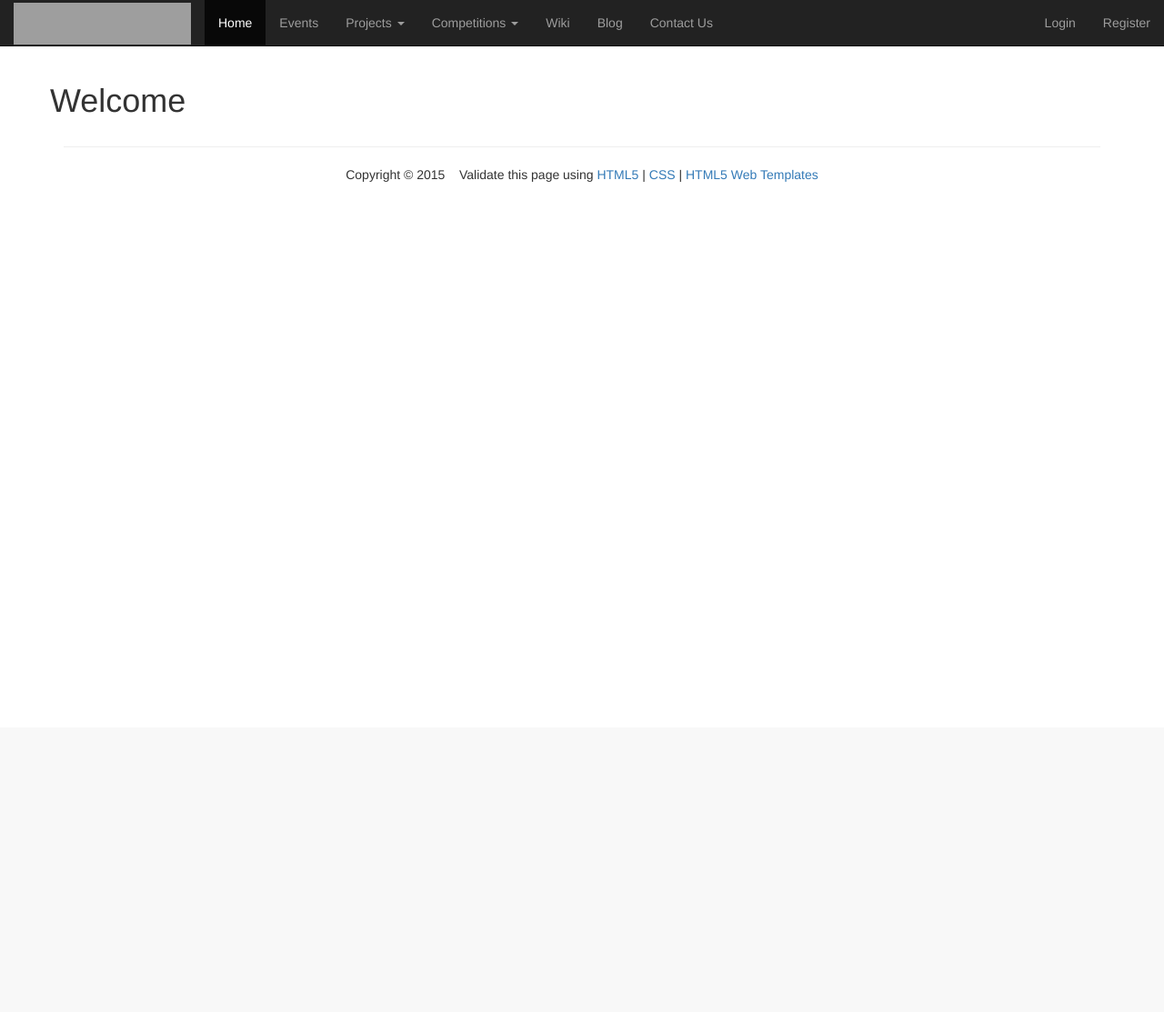
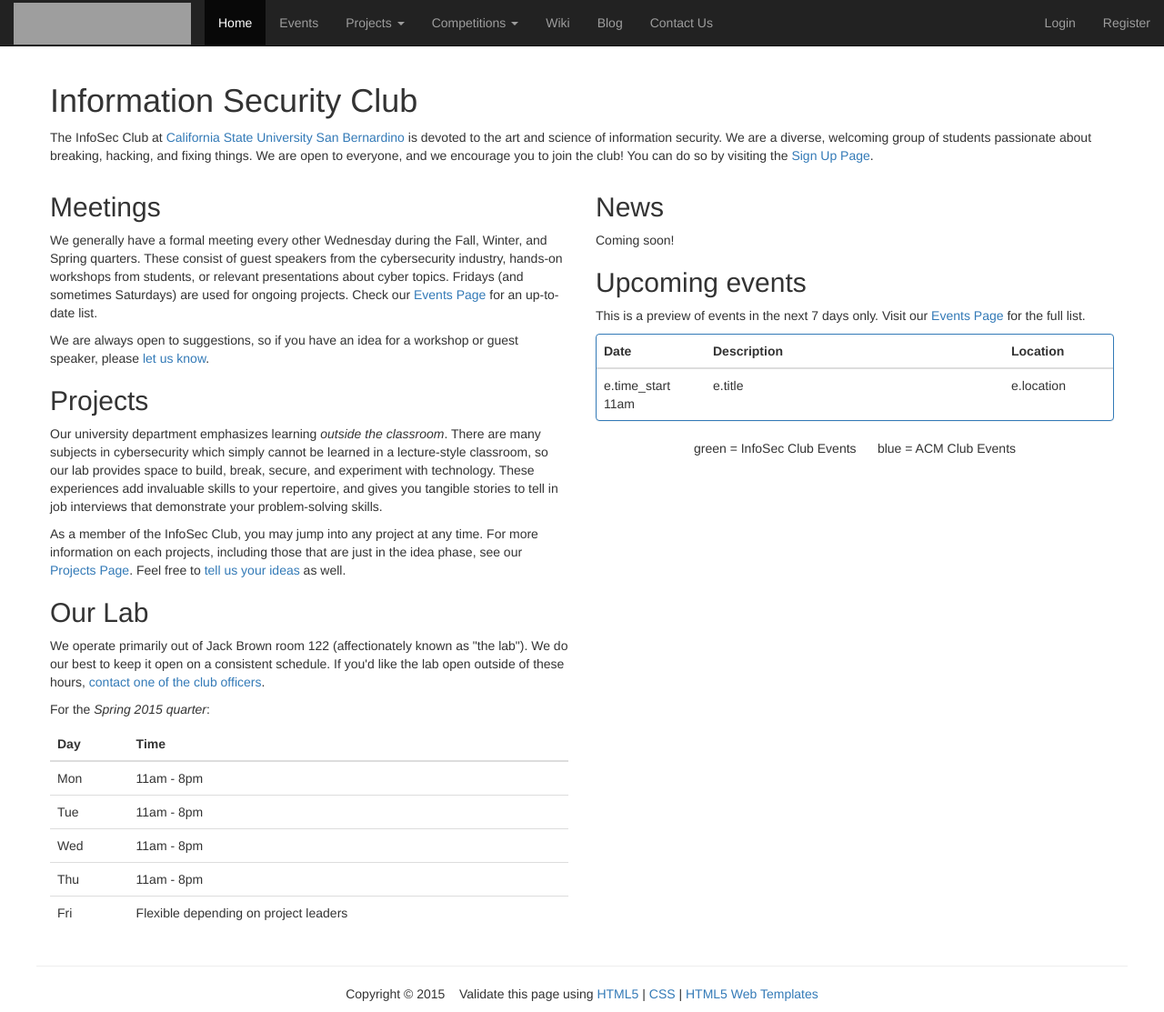
Before and after one commit to BKasin/club-websystem, a Django app: page / in a window 1280 px wide. Shown: the whole page at 91% size. Before the commit the page ends 200 px from the top, so only its background shows below. Run offline with Django 3.2, Linux system fonts and the light colour scheme; some libraries are stand-ins or nearby versions; grey boxes are pictures that could not be loaded.

Commit message:
Committing Kenneth's changes

```diff
--- a/src/mainsite/forms.py
+++ b/src/mainsite/forms.py
@@ -1,5 +1,6 @@
 from django import forms
 
+# Form used for a user contacting a club officer
 class ContactForm(forms.Form):
 	full_name = forms.CharField(required=False)
 	email = forms.EmailField()
--- a/src/templates/infosec/home.html
+++ b/src/templates/infosec/home.html
@@ -5,9 +5,85 @@
 {% block title %}Welcome | {{ block.super }}{% endblock %}
 
 {% block contentarea %}
-{% if request.user.is_authenticated %}
-<h1>You are logged in!</h1>
-{% else %}
-<h1>Welcome</h1>
-{% endif %}
+<div class="row">
+<div class="col-md-12">
+    <h1>Information Security Club</h1>
+    <p>The InfoSec Club at <a href="http://www.csusb.edu">California State University San Bernardino</a> is devoted to the art and science of information security. We are a diverse, welcoming group of students passionate about breaking, hacking, and fixing things. We are open to everyone, and we encourage you to join the club! You can do so by visiting the <a href="/signup">Sign Up Page</a>.</p>
+</div>
+</div>
+
+<div class="row">
+<div class="col-md-6">
+    <h2>Meetings</h2>
+    <p>We generally have a formal meeting every other Wednesday during the Fall, Winter, and Spring quarters. These consist of guest speakers from the cybersecurity industry, hands-on workshops from students, or relevant presentations about cyber topics. Fridays (and sometimes Saturdays) are used for ongoing projects. Check our <a href="/events">Events Page</a> for an up-to-date list.</p>
+    <p>We are always open to suggestions, so if you have an idea for a workshop or guest speaker, please <a href="/aboutus">let us know</a>.</p>
+
+    <h2>Projects</h2>
+    <p>Our university department emphasizes learning <em>outside the classroom</em>. There are many subjects in cybersecurity which simply cannot be learned in a lecture-style classroom, so our lab provides space to build, break, secure, and experiment with technology. These experiences add invaluable skills to your repertoire, and gives you tangible stories to tell in job interviews that demonstrate your problem-solving skills.</p>
+    <p>As a member of the InfoSec Club, you may jump into any project at any time. For more information on each projects, including those that are just in the idea phase, see our <a href="/projects">Projects Page</a>. Feel free to <a href="/aboutus">tell us your ideas</a> as well.</p>
+
+    <h2>Our Lab</h2>
+    <p>We operate primarily out of Jack Brown room 122 (affectionately known as "the lab"). We do our best to keep it open on a consistent schedule. If you'd like the lab open outside of these hours, <a href="/aboutus">contact one of the club officers</a>.</p>
+    <p>For the <em>Spring 2015 quarter</em>:</p>
+    <table class="table">
+        <thead>
+            <tr>
+                <th>Day</th>
+                <th>Time</th>
+            </tr>
+        </thead>
+        <tbody>
+            <tr>
+                <td>Mon</td>
+                <td>11am - 8pm</td>
+            </tr>
+            <tr>
+                <td>Tue</td>
+                <td>11am - 8pm</td>
+            </tr>
+            <tr>
+                <td>Wed</td>
+                <td>11am - 8pm</td>
+            </tr>
+            <tr>
+                <td>Thu</td>
+                <td>11am - 8pm</td>
+            </tr>
+            <tr>
+                <td>Fri</td>
+                <td>Flexible depending on project leaders</td>
+            </tr>
+        </tbody>
+    </table>
+</div>
+
+<div class="col-md-6">
+    <h2>News</h2>
+    <div height="200">
+    <p>Coming soon!</p>
+    </div>
+    <h2>Upcoming events</h2>
+    <p>This is a preview of events in the next 7 days only. Visit our <a href="/events">Events Page</a> for the full list.</p>
+    <div class="panel panel-primary">
+        <!-- Table -->
+        <table class="table eventtable">
+            <thead>
+                <tr>
+                    <th width="120">Date</th>
+                    <th>Description</th>
+                    <th width="120">Location</th>
+                </tr>
+            </thead>
+            <tbody>
+                <tr class='event_ours'>
+                    <td>e.time_start<br />11am</td>
+                    <td>e.title</td>
+                    <td>e.location</td>
+                </tr>
+            </tbody>
+        </table>
+    </div>
+    <center><span class="eventlegend eventlegend_ours">green</span> = InfoSec Club Events&nbsp;&nbsp;&nbsp;&nbsp;&nbsp;&nbsp;<span class="eventlegend eventlegend_acm">blue</span> = ACM Club Events</center>
+</div>
+<div class="row">
 {% endblock %}
```
Also changed, not shown: README.md, 1 other file.
